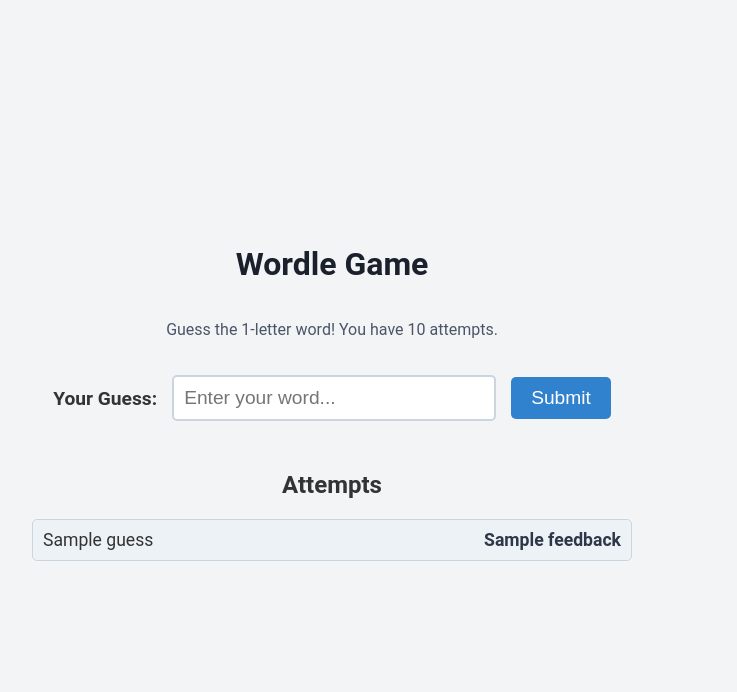
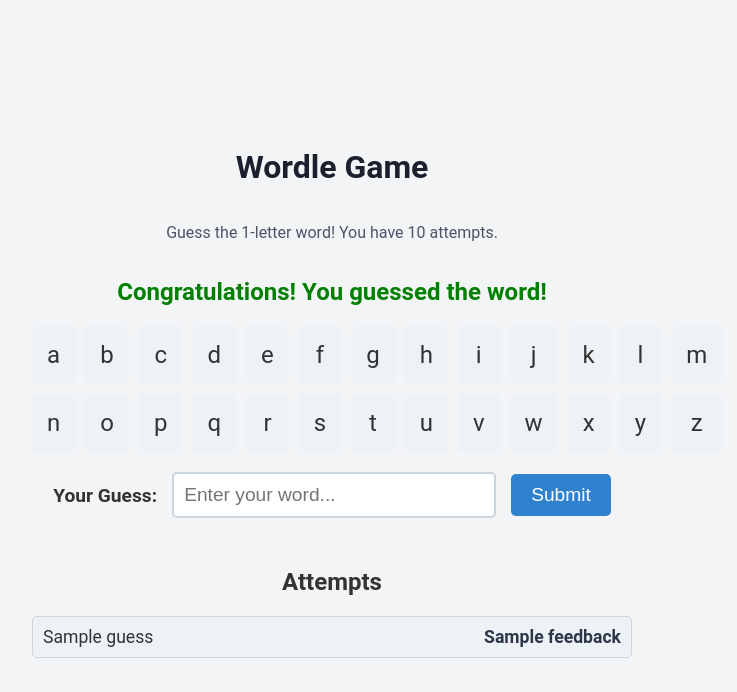
Before and after one commit to Augustin690/wordle, a Flask app: template templates/index.html in a window 1280 px wide. Shown: the top 692 px of the page, without its empty margins (308-1045 px from the left). Run offline with Flask 3, Linux system fonts and the light colour scheme; the template is opened without the code that fills it: most values are stand-ins (such as "Sample title", 1, 10 or a date in 2020).

Commit message:
improved UI with alphabet grid

```diff
--- a/templates/index.html
+++ b/templates/index.html
@@ -25,6 +25,40 @@
 
         p {
             color: #4a5568;
+        }
+
+        /* Alphabet Grid Styles */
+        #alphabet-grid {
+            display: grid;
+            grid-template-columns: repeat(13, 1fr);
+            gap: 10px;
+            margin-top: 20px;
+            width: 90%;
+            max-width: 600px;
+        }
+
+        .letter {
+            text-align: center;
+            font-size: 1.5rem;
+            padding: 15px;
+            background-color: #edf2f7;
+            border-radius: 5px;
+            transition: background-color 0.3s ease;
+        }
+
+        .correct {
+            background-color: green;
+            color: white;
+        }
+
+        .present {
+            background-color: yellow;
+            color: black;
+        }
+
+        .absent {
+            background-color: gray;
+            color: white;
         }
 
         /* Game Form Styles */
@@ -105,12 +139,35 @@
         .lose {
             color: red;
         }
+
+        /* Status Message */
+        #status-message {
+            margin-top: 20px;
+            font-size: 1.5rem;
+            font-weight: bold;
+            color: green;
+        }
     </style>
 </head>
 <body>
     <h1>Wordle Game</h1>
     <p>Guess the {{ word_size }}-letter word! You have {{ max_attempts }} attempts.</p>
 
+    <!-- Display Winning Message if Game is Won -->
+    {% if game_state["status"] == "win" %}
+        <div id="status-message" class="win">
+            Congratulations! You guessed the word!
+        </div>
+    {% endif %}
+
+    <!-- Alphabet Grid -->
+    <div id="alphabet-grid">
+        {% for letter in 'abcdefghijklmnopqrstuvwxyz' %}
+            <div class="letter {{ game_state["letter_feedback"].get(letter, '') }}">{{ letter }}</div>
+        {% endfor %}
+    </div>
+
+    <!-- Game Form -->
     <form id="guess-form">
         <label for="guess">Your Guess:</label>
         <input type="text" id="guess" name="guess" maxlength="{{ word_size }}" placeholder="Enter your word...">
```
